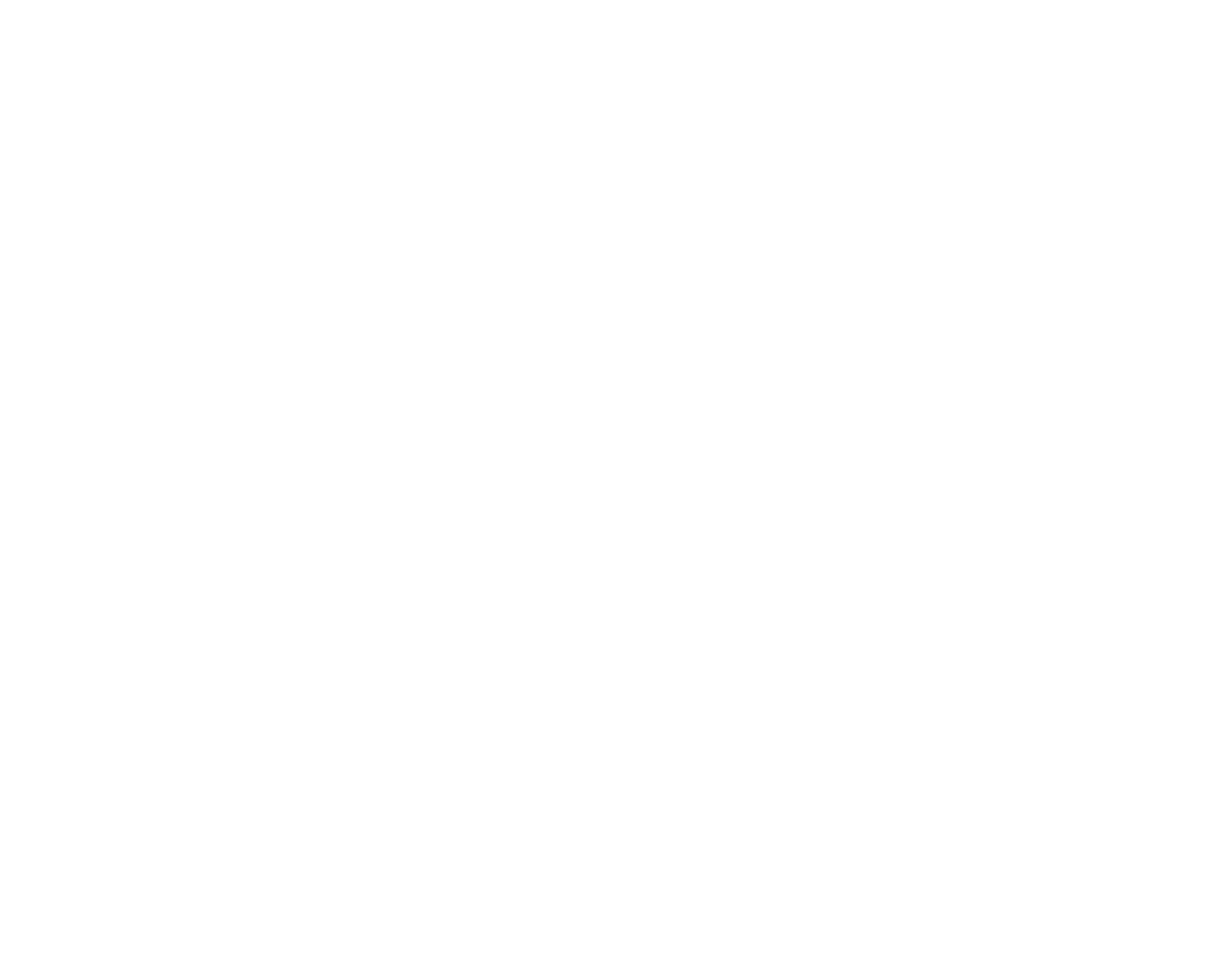
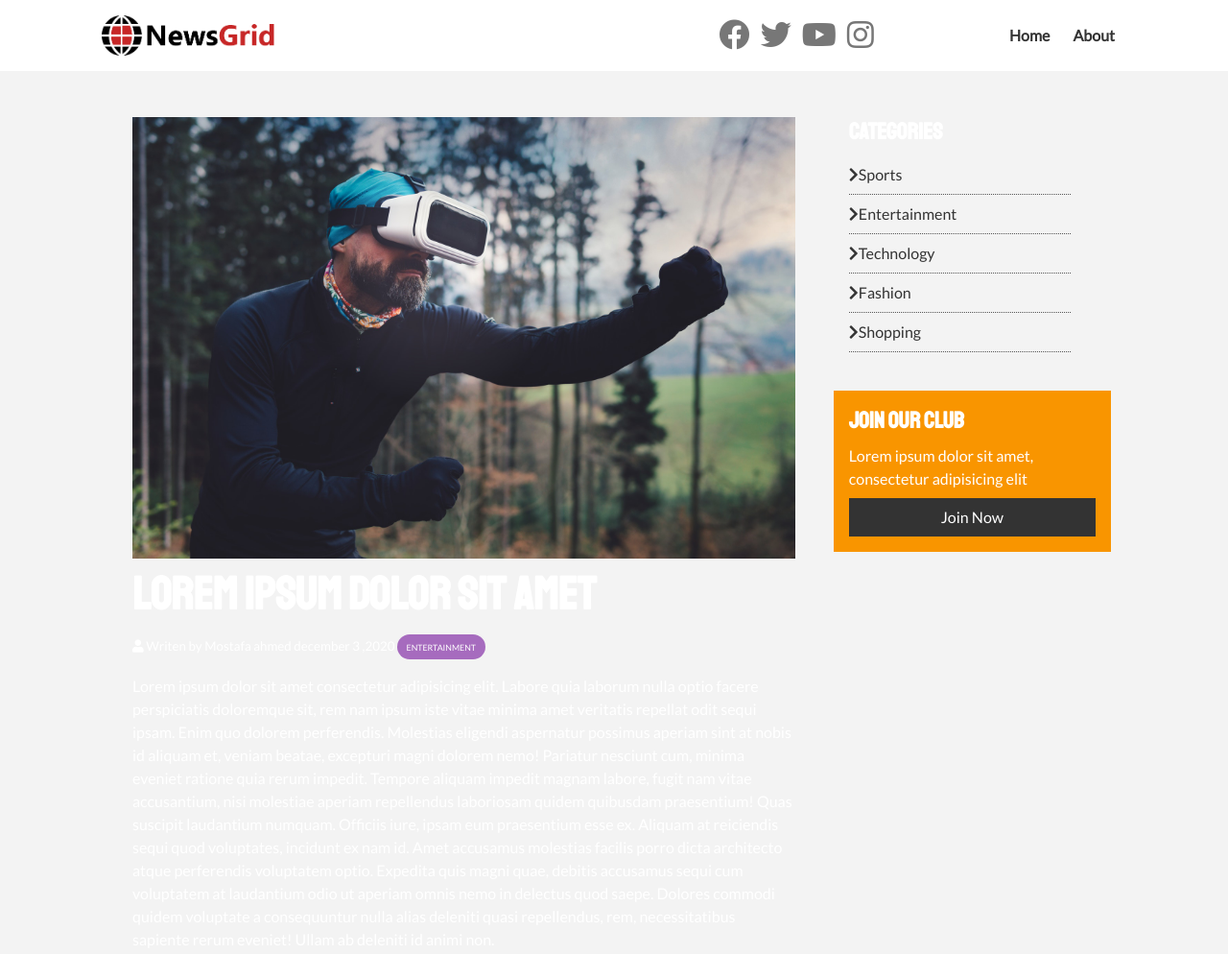
Before and after one commit to MustafaAhmed22/NewsGrid-website, a plain HTML site: page article.html in a window 1280 px wide. Shown: the top 994 px of the page at 96% size. Before the commit the page ends 800 px from the top, so only its background shows below. Drawn offline with Linux system fonts and the light colour scheme.

Commit message:
about article

```diff
--- a/article.html
+++ b/article.html
@@ -0,0 +1,116 @@
+<!DOCTYPE html>
+<html lang="en">
+<head>
+    <meta charset="UTF-8">
+    <meta name="viewport" content="width=device-width, initial-scale=1.0">
+    <link rel="stylesheet" href="https://use.fontawesome.com/releases/v5.15.1/css/all.css" integrity="sha384-vp86vTRFVJgpjF9jiIGPEEqYqlDwgyBgEF109VFjmqGmIY/Y4HV4d3Gp2irVfcrp" crossorigin="anonymous">
+    <link rel="shortcut icon" type="image/x-icon" href="favicon (1).ico">
+
+    <link rel="stylesheet" href="./css/style.css">
+    <link rel="stylesheet" href="./css/mobile.css" media="screen and (max-width:768px)">
+    <link rel="preconnect" href="https://fonts.gstatic.com">
+<link href="https://fonts.googleapis.com/css2?family=Lato&family=Staatliches&display=swap" rel="stylesheet">
+
+    <title>NewsGrid | Latest News</title>
+</head>
+<body>
+    <nav id="main-nav">
+        <div class="container">
+            <img src="./image_resources/logo.png" alt="NewsGrid" class="logo">
+            <div class="social">
+                <a href="http://facebook.com" target="_blank">
+                <i class="fab fa-facebook fa-2x"></i>
+                </a>
+                <a href="http://twitter.com" target="_blank">
+                    <i class="fab fa-twitter fa-2x"></i>
+                    </a>
+                    <a href="http://youtube.com" target="_blank">
+                        <i class="fab fa-youtube fa-2x"></i>
+                        </a>
+                        <a href="http://instagram.com" target="_blank">
+                            <i class="fab fa-instagram fa-2x"></i>
+                            </a>
+            </div>
+            <ul>
+                <li><a href="index.html" >Home</a></li>
+                <li><a href="about.html">About</a></li>
+
+            </ul>
+        </div>
+    </nav>
+<section id="article">
+    <div class="container">
+        <div class="page-container">
+            <article class="card">
+                <img src="./image_resources/articles/ent1.jpg" alt="">
+                <h1 class="l-heading">Lorem ipsum dolor sit amet</h1>
+                <div class="meta">
+                    <small>
+                        <i class="fas fa-user"></i>
+                        Writen by Mostafa ahmed december 3 ,2020
+                    </small>
+                    <div class="category category-ent">Entertainment</div>
+
+                </div>
+                <p>Lorem ipsum dolor sit amet consectetur adipisicing elit. Labore quia laborum nulla optio facere perspiciatis doloremque sit, rem nam ipsum iste vitae minima amet veritatis repellat odit sequi ipsam. Enim quo dolorem perferendis. Molestias eligendi aspernatur possimus aperiam sint at nobis id aliquam et, veniam beatae, excepturi magni dolorem nemo! Pariatur nesciunt cum, minima eveniet ratione quia rerum impedit. Tempore aliquam impedit magnam labore, fugit nam vitae accusantium, nisi molestiae aperiam repellendus laboriosam quidem quibusdam praesentium! Quas suscipit laudantium numquam. Officiis iure, ipsam eum praesentium esse ex. Aliquam at reiciendis sequi quod voluptates, incidunt ex nam id. Amet accusamus molestias facilis porro dicta architecto atque perferendis voluptatem optio. Expedita quis magni quae, debitis accusamus sequi cum voluptatem at laudantium odio ut aperiam omnis nemo in delectus quod saepe. Dolores commodi quidem voluptate a consequuntur nulla alias deleniti quasi repellendus, rem, necessitatibus sapiente rerum eveniet! Ullam ab deleniti id animi non.</p>
+                <p>Lorem ipsum dolor sit, amet consectetur adipisicing elit. Aliquid ipsum natus quod unde quia recusandae earum nesciunt rerum cumque sequi. Accusamus eius ipsum nostrum nemo consequatur cumque! Amet pariatur ad possimus et ratione unde quidem fugit quia minus perspiciatis aperiam, accusantium aspernatur culpa beatae adipisci expedita placeat laudantium molestiae voluptates. Aliquam nemo, dolorem commodi quos autem, enim deserunt nobis nulla aperiam reiciendis optio maxime praesentium dolorum corporis voluptatum earum nesciunt repellendus est quam quod. Sed, omnis. Accusamus veniam ad, blanditiis sint quia officia ab earum maxime, corrupti libero porro autem quibusdam dolor commodi tempore natus voluptate illo. Ullam, enim beatae!
+
+                </p>
+            </article>
+            <aside id="categories" class="card">
+                <h2>categories</h2>
+                <ul class="list">
+                    <li><a href="#"><i class="fas fa-chevron-right"></i>Sports</a></li>
+                    <li><a href="#"><i class="fas fa-chevron-right"></i>Entertainment</a></li>
+                    <li><a href="#"><i class="fas fa-chevron-right"></i>Technology</a></li>
+                    <li><a href="#"><i class="fas fa-chevron-right"></i>Fashion</a></li>
+                    <li><a href="#"><i class="fas fa-chevron-right"></i>Shopping</a></li>
+
+
+                </ul>
+            </aside>
+            <aside class="card bg-secondary">
+                <h2>Join Our Club</h2>
+                <p>Lorem ipsum dolor sit amet, consectetur adipisicing elit</p>
+                <a href="#" class="btn btn-dark btn-block ">Join Now</a>
+            </aside>
+        </div>
+    </div>
+</section>
+
+    <footer id="main-footer" class="py-2">
+        <div class="container footer-container">
+            <div>
+                <img src="./image_resources/logo_light.png" alt="">
+                <p>Lorem ipsum dolor sit amet consectetur adipisicing elit.
+                     Animi voluptatibus est odit dolorem accusamus nisi!</p>
+            </div>
+            <div>
+                <h3>Email Newsletter</h3>
+                <p>Lorem ipsum, dolor sit amet consectetur adipisicing elit. Repellendus minima quibusdam</p>
+                <form action="">
+                    <input type="email" name="mail" id="" placeholder="Enter Email...">
+                    <input type="submit" name="" id="" value="Subscribe" class="btn btn-primary">
+                </form>
+            </div>
+            <div>
+                <h3>Site Links</h3>
+                <ul class="list">
+                    <li><a href="#">Help & Support</a></li>
+                    <li><a href="#">Privacy Policy</a></li>
+                    <li><a href="#">About Us</a></li>
+                    <li><a href="#">Contact</a></li>
+                </ul>
+            </div>
+            <div>
+                <h3>Join Our Club</h3>
+                <p>Lorem ipsum dolor sit amet consectetur adipisicing elit. Labore quia earum rem?</p>
+                <a href="#" class="btn btn-secondary">Join Now</a>
+            </div>
+            <div class="copyright">
+                Copyright &copy; 2020,All Rights Reserved
+            </div>
+        </div>
+    </footer>
+</body>
+</html>
--- a/css/style.css
+++ b/css/style.css
@@ -10,6 +10,9 @@
     --ent-color:#a66bbe;
     --tech-color:#009cff;
 
+}
+.bg-secondary{
+    background: #f99500;
 }
 .category-sports{
     background: var(--sports-color);
@@ -79,7 +82,7 @@ p{
     margin: .5rem 0;
 }
 .card{
-    background: #fff;
+    color: #fff;
     padding: 1rem;
 }
 *{
@@ -248,3 +251,15 @@ padding: .5rem;
 .list li a:hover{
     color: var(--primary-color) !important;
 }
+ .page-container{
+    display: grid;
+    grid-template-columns: 5fr 2fr;
+    margin: 2rem 0;
+    grid-gap: 1.5rem;
+}
+.page-container > :first-child {
+    grid-row: 1 / span 3;
+}
+.l-heading{
+    font-size: 3rem;
+}
```
Also changed, not shown: about.html (+17 -0 lines).
